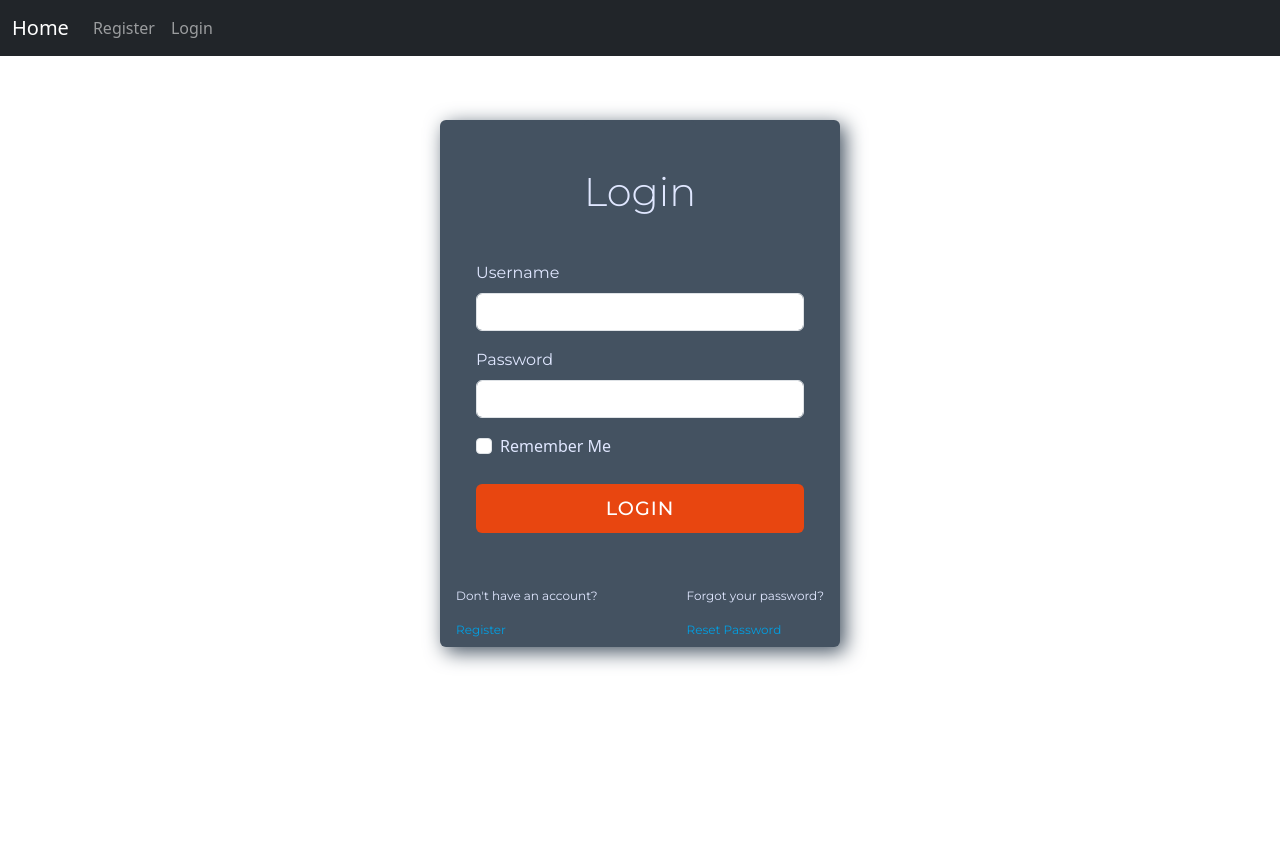
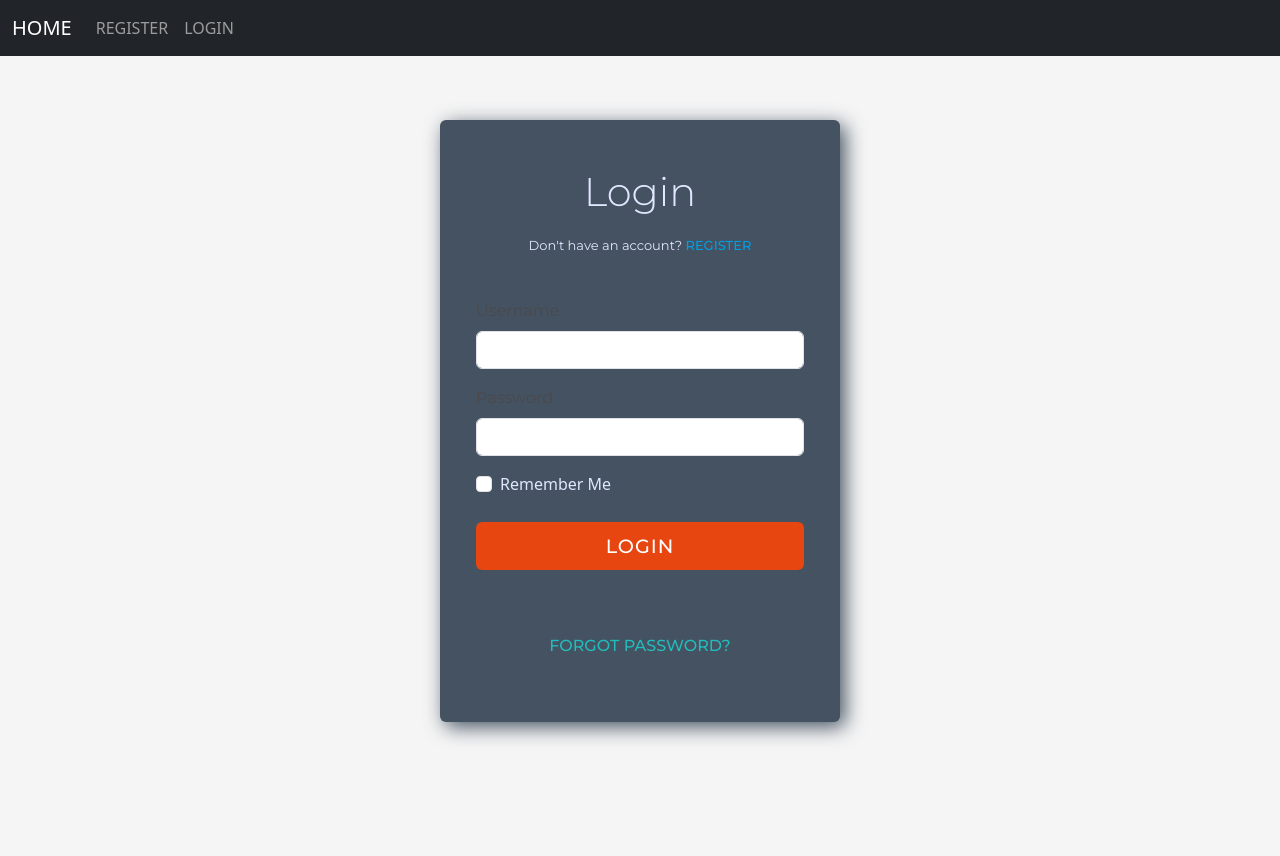
Before and after one commit to Code-Institute-Community/business-analysis-project, a Flask app: page /login in a window 1280 px wide. Run offline with Flask 2, Linux system fonts and the light colour scheme; parts of the project's set-up code (start-up, migrations or seed data) failed here and were passed over; some libraries are stand-ins or nearby versions.

Commit message:
Update auth form styles to show team

```diff
--- a/app/forms.py
+++ b/app/forms.py
@@ -10,9 +10,9 @@ csrf = CSRFProtect()
 class RegisterForm(FlaskForm):
     first_name = StringField()
     last_name = StringField()
-    username = StringField('Choose a Username', validators=[InputRequired(), Length(min=4, max=15)])
-    password = PasswordField('Choose a Password', validators=[InputRequired(), Length(min=4, max=15)])
-    email = StringField('email', validators=[InputRequired(), Email(message='Invalid Email'), Length(min=6, max=50)])
+    username = StringField('Choose a Username: ', validators=[InputRequired(), Length(min=4, max=15)])
+    password = PasswordField('Choose a Password: ', validators=[InputRequired(), Length(min=4, max=15)])
+    email = StringField('E-Mail Address: ', validators=[InputRequired(), Email(message='Invalid Email'), Length(min=6, max=50)])
     submit = SubmitField('Register')
 
 
--- a/app/static/css/style.css
+++ b/app/static/css/style.css
@@ -20,12 +20,24 @@ h1 {
     font-family: 'Montserrat', sans-serif;
 }
 
+hr.divider {
+    width: 50px;
+    border-top: 3px solid var(--s-teal);
+    display: block;
+    margin: 0px auto;
+    background-color: var(--p-orange);
+    color: var(--p-orange);
+    height: auto;
+    opacity: 1;
+}
 
 /* ------------ Navigation ------------ */
 a,
 a.link-text {
     text-decoration: none;
-    color: var(--p-blue);
+    color: var(--s-teal);
+    font-weight: 500;
+    text-transform: uppercase;
 }
 
 a,
@@ -52,6 +64,7 @@ main.container-fluid.p-3 {
     min-height: 100vh;
     overflow: hidden;
     margin: 0px auto;
+    background-color: var(--bg-grey);
 }
 
 
@@ -85,7 +98,7 @@ input, input#username, input#password {
     border: none;
     width: 400px;
     height: auto;
-    background-color: var(--t-navy);
+    /* background-color: var(--bg-grey); */
     color: var(--p-grey);
 }
 
@@ -97,10 +110,15 @@ input, input#username, input#password {
     padding: 0px 0px;
 }
 
-.card-header.card-header-light {
+.card-header, .card-header.card-header-light {
     color: var(--p-navy);
+    background-color: #fff;
     border: none;
     margin: 0px auto;
+    padding: 0px 0px;
+}
+
+.card-body {
     padding: 0px 0px;
 }
 
@@ -110,7 +128,7 @@ form.register-form {
     flex-direction: column;
     min-width: 100%;
     height: auto;
-    padding: 20px;
+    padding: 10px 20px;
     border-radius: 5px;
 }
 
@@ -128,18 +146,12 @@ input#submit {
 }
 
 input#submit:hover {
-    /* background-color: #23bbbb91 */
-    background-color: #e84610d2;
+    background-color: var(--p-red)
+    /* background-color: #e84610d2; */
 }
 
 .d-flex.submit {
     justify-content: left;
-}
-
-#buttonRow {
-    align-items: center;
-    display: flex;
-    justify-content: space-between;
 }
 
 p.login-redirect {
@@ -153,13 +165,37 @@ p.login-redirect {
 label.form-label {
     font-family: 'Montserrat', sans-serif;
     font-weight: 400;
-    color: var(--t-grey);
+    color: var(--p-grey);
 }
 
 .card-footer {
+    margin-top: 20px;
     font-family: 'Montserrat', sans-serif;
-    font-size: 12px;
+    font-size: 1rem;
 }
 
+.register-cta {
+    font-family: 'Montserrat', sans-serif;
+    font-size: 13px;
+    margin-top: 20px;
+}
+
+a.link-text {
+    color: var(--p-blue);
+}
+
+a.link-text:hover {
+    color: #23bbbb91
+}
+
+a.card-footer-text {
+    font-size: 1rem;
+    color: var(--s-teal);
+    text-decoration: none;
+}
+
+a.card-footer-text:hover {
+    color: #23bbbb91
+}
 
 /* ------------./end-authentication-forms ------------ */
--- a/app/templates/auth/login.html
+++ b/app/templates/auth/login.html
@@ -12,6 +12,8 @@
                     <!--Start Card Header-->
                     <div class="card-header card-header-dark">
                         <h1 class="mt-5 text-center" id="loginHeader">Login</h1>
+                        <p class="register-cta">Don't have an account?
+                        <a class="link-text" href="{{ url_for('auth.register') }}">Register </a></p>
                     </div>
                     <!--./end-card-header-->
                     <!--Start Card Body-->
@@ -21,23 +23,20 @@
                         {{ render_field(form.username) }}
                         {{ render_field(form.password) }}
                         {{ render_form_row([form.remember]) }}
+                        <div class="button-wrapper">
                         {{ render_form_row([form.submit]) }}
+                        </div>
                     </form>
                     </div>
                     <!--./end-card-body-->
                     <!--start-card-footer-->
-                        <div class="card-footer bg-transparent border-0">
-                            <div class="d-md-flex justify-content-between align-items-center">
-                                <div>
-                                    <p>Don't have an account?</p>
-                                    <a class="link-text" href="{{ url_for('auth.register') }}">Register </a>
-                                </div>
-                                <div">
-                                    <p>Forgot your password?</p>
-                                    <a class="link-text" href="{{ url_for('auth.reset_password') }}">Reset Password</a>
+                        <div class="card-footer bg-transparent border-0 pb-3 pb-md-5">
+                            <div class="text-center">
+                                    <p>
+                                    <a class="card-footer-text" href="{{ url_for('auth.reset_password') }}">Forgot Password?</a>
+                                    </p>
                                 </div>
                             </div>
-                        </div>
                         <!--./end-card-footer-->
                     </div>
                 <!--./end-card-->
```
Also changed, not shown: app/templates/auth/register.html (+25 -5 lines).
